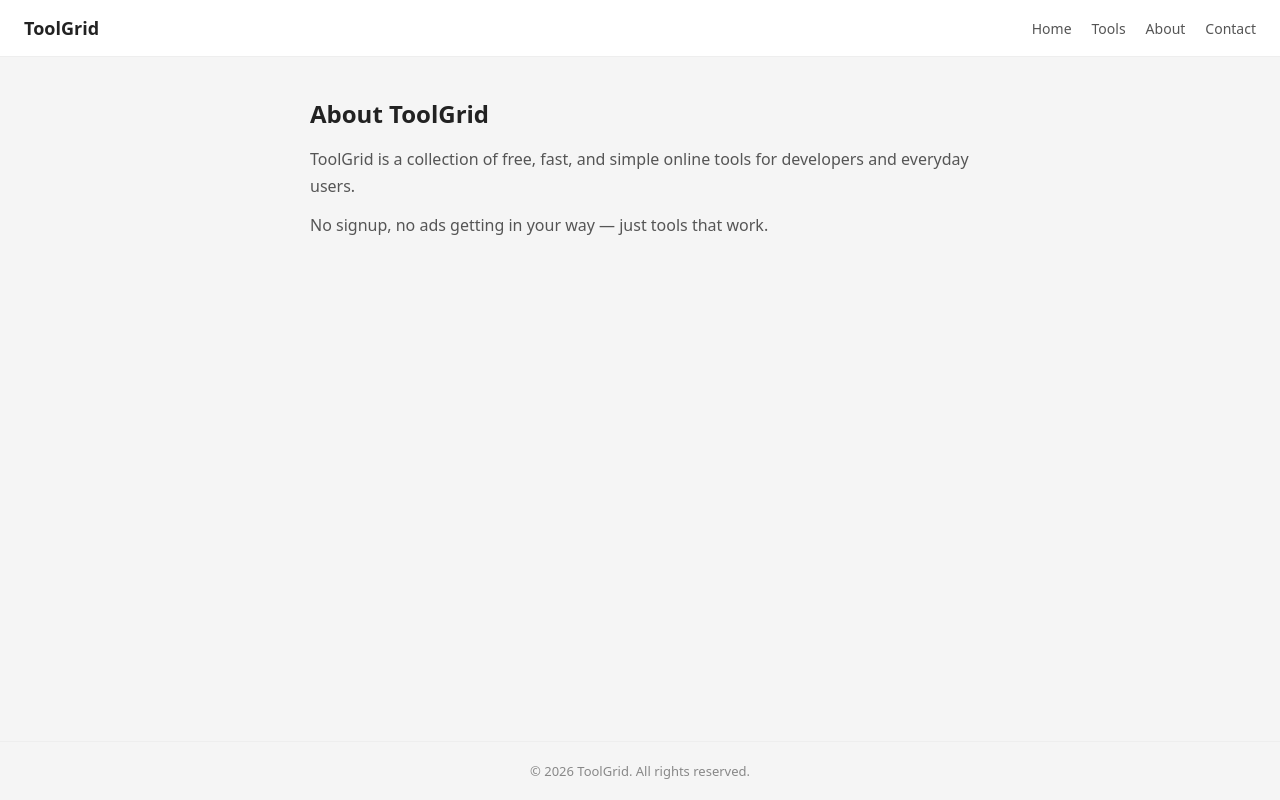
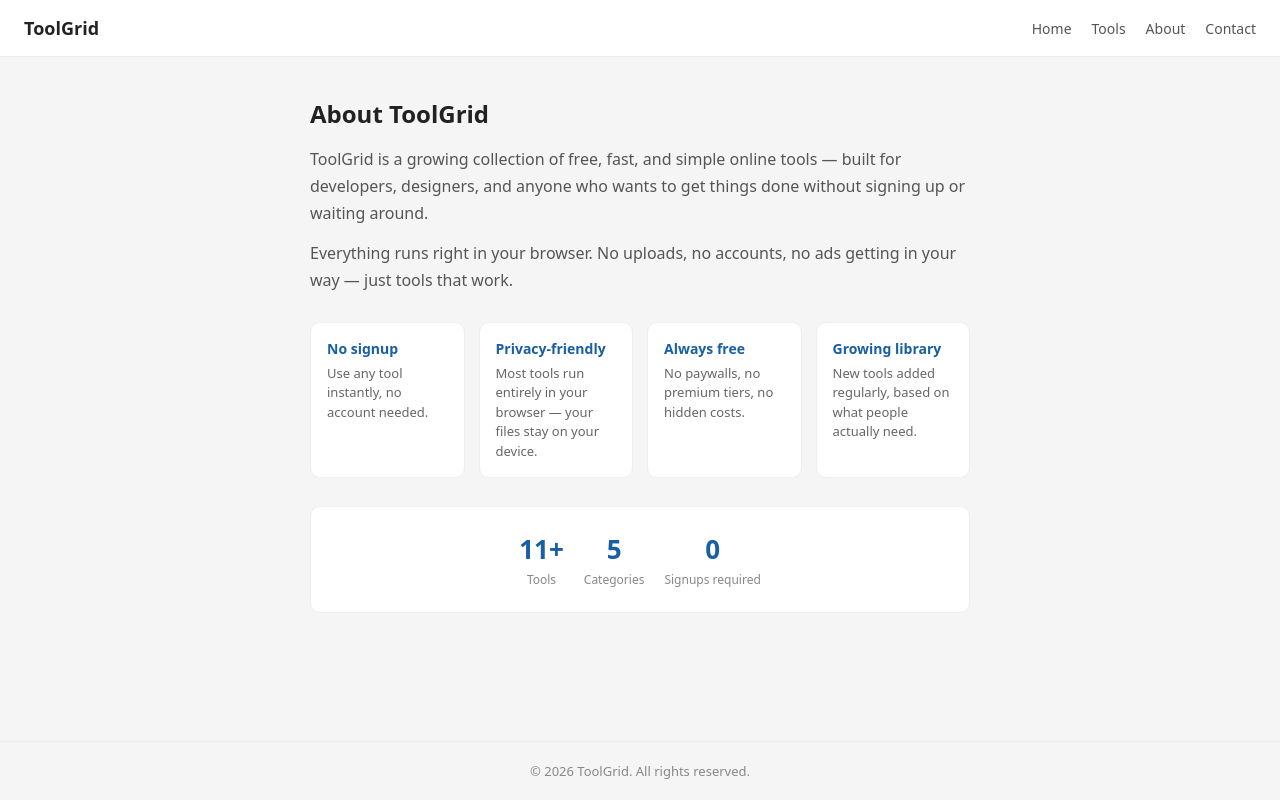
Before and after one commit to tobiCodes-coder/toolgridbox, a website built with Vite: page src/pages/about/about.html in a window 1280 px wide. Built offline with nearby package versions, Linux system fonts and the light colour scheme.

Commit message:
Upgrade about page with features and stats sections

```diff
--- a/src/pages/about/about.css
+++ b/src/pages/about/about.css
@@ -9,8 +9,70 @@
   margin-bottom: 16px;
 }
 
-.about-page p {
+.about-page > p {
   color: #555;
   line-height: 1.7;
   margin-bottom: 12px;
 }
+
+.about-features {
+  display: grid;
+  grid-template-columns: repeat(auto-fit, minmax(150px, 1fr));
+  gap: 14px;
+  margin: 28px 0;
+}
+
+.about-feature {
+  background: white;
+  border: 1px solid #eee;
+  border-radius: 10px;
+  padding: 16px;
+}
+
+.about-feature h3 {
+  font-size: 14px;
+  margin-bottom: 6px;
+  color: #185fa5;
+}
+
+.about-feature p {
+  font-size: 13px;
+  color: #666;
+  line-height: 1.5;
+}
+
+.about-stats {
+  display: flex;
+  gap: 20px;
+  justify-content: center;
+  padding: 24px;
+  background: white;
+  border: 1px solid #eee;
+  border-radius: 10px;
+  margin-top: 20px;
+}
+
+.stat-box {
+  display: flex;
+  flex-direction: column;
+  align-items: center;
+}
+
+.stat-number {
+  font-size: 26px;
+  font-weight: 700;
+  color: #185fa5;
+}
+
+.stat-label {
+  font-size: 12px;
+  color: #888;
+  margin-top: 4px;
+}
+
+@media (max-width: 500px) {
+  .about-stats {
+    flex-direction: column;
+    gap: 14px;
+  }
+}
--- a/src/pages/about/about.js
+++ b/src/pages/about/about.js
@@ -4,8 +4,42 @@ import { renderFooter } from '../../components/footer/footer.js';
 const aboutContent = `
   <section class="about-page">
     <h1>About ToolGrid</h1>
-    <p>ToolGrid is a collection of free, fast, and simple online tools for developers and everyday users.</p>
-    <p>No signup, no ads getting in your way — just tools that work.</p>
+    <p>ToolGrid is a growing collection of free, fast, and simple online tools — built for developers, designers, and anyone who wants to get things done without signing up or waiting around.</p>
+    <p>Everything runs right in your browser. No uploads, no accounts, no ads getting in your way — just tools that work.</p>
+
+    <div class="about-features">
+      <div class="about-feature">
+        <h3>No signup</h3>
+        <p>Use any tool instantly, no account needed.</p>
+      </div>
+      <div class="about-feature">
+        <h3>Privacy-friendly</h3>
+        <p>Most tools run entirely in your browser — your files stay on your device.</p>
+      </div>
+      <div class="about-feature">
+        <h3>Always free</h3>
+        <p>No paywalls, no premium tiers, no hidden costs.</p>
+      </div>
+      <div class="about-feature">
+        <h3>Growing library</h3>
+        <p>New tools added regularly, based on what people actually need.</p>
+      </div>
+    </div>
+
+    <div class="about-stats">
+      <div class="stat-box">
+        <span class="stat-number">11+</span>
+        <span class="stat-label">Tools</span>
+      </div>
+      <div class="stat-box">
+        <span class="stat-number">5</span>
+        <span class="stat-label">Categories</span>
+      </div>
+      <div class="stat-box">
+        <span class="stat-number">0</span>
+        <span class="stat-label">Signups required</span>
+      </div>
+    </div>
   </section>
 `;
 
```
